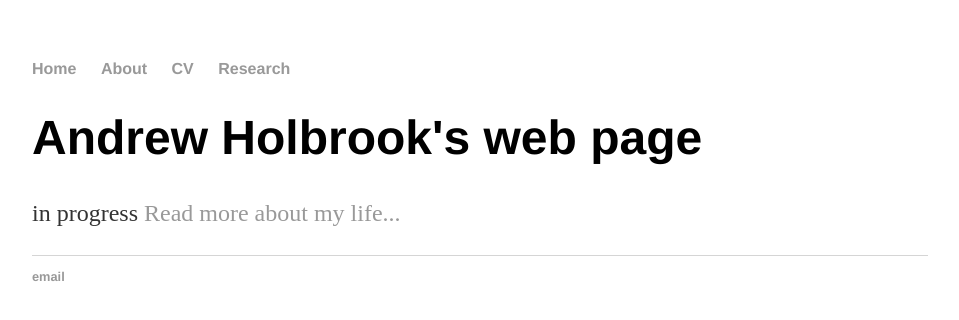
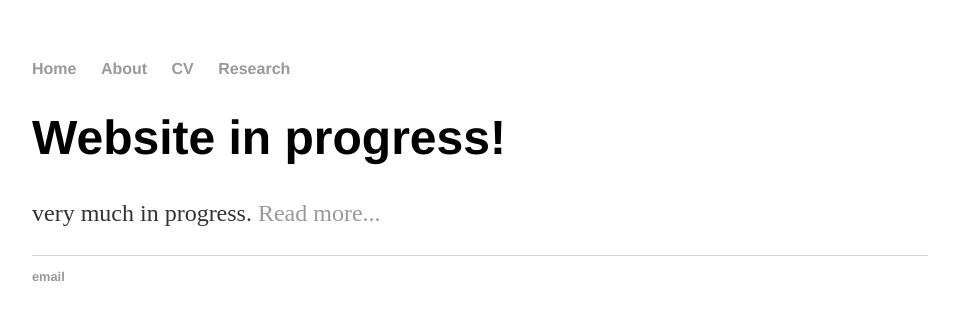
Before and after one commit to andrewjholbrook/andrewjholbrook.github.io, a Jekyll site: the page built from index.html, in a window 1280 px wide. Shown: the top 320 px of the page, without its empty margins (160-1119 px from the left). Built offline with Jekyll 4.4.1, drawn with Linux system fonts in a browser that asks for light colours.

Commit message:
Update index.html
using jekyll

```diff
--- a/index.html
+++ b/index.html
@@ -1,29 +1,8 @@
-<!DOCTYPE html>
-<html>
-	<head>
-		<title>Andrew J. Holbrook</title>
-		<!-- link to main stylesheet -->
-		<link rel="stylesheet" type="text/css" href="/css/main.css">
-	</head>
-	<body>
-		<nav>
-    		<ul>
-        		<li><a href="/">Home</a></li>
-	        	<li><a href="/about">About</a></li>
-        		<li><a href="/cv">CV</a></li>
-        		<li><a href="/research">Research</a></li>
-    		</ul>
-		</nav>
-		<div class="container">
-    		<div class="blurb">
-        		<h1>Andrew Holbrook's web page</h1>
-				<p>in progress <a href="/about">Read more about my life...</a></p>
-    		</div><!-- /.blurb -->
-		</div><!-- /.container -->
-		<footer>
-    		<ul>
-        		<li><a href="mailto:aholbroo@g.ucla.edu">email</a></li>
-			</ul>
-		</footer>
-	</body>
-</html>
+---
+layout: default
+title: Andrew J. Holbrook
+---
+<div class="blurb">
+	<h1>Website in progress!</h1>
+	<p>very much in progress. <a href="/about">Read more...</a></p>
+</div><!-- /.blurb -->
```
